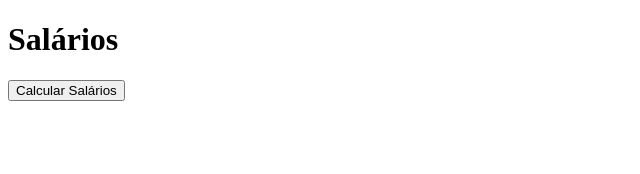
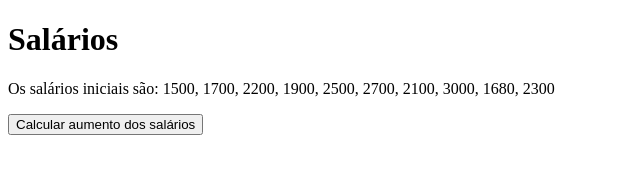
Before and after one commit to MirellaRossi/Cp-js, a plain HTML site: page index.html in a window 1280 px wide. Shown: the whole page, without its empty margins (0-640 px from the left). Drawn offline with Linux system fonts and the light colour scheme.

Commit message:
alteração dos textos

```diff
--- a/index.html
+++ b/index.html
@@ -8,8 +8,9 @@
 </head>
 <body>
     <h1>Salários </h1>
+    <p>Os salários iniciais são: 1500, 1700, 2200, 1900, 2500, 2700, 2100, 3000, 1680, 2300</p>
     <div>
-        <button id="calculo">Calcular Salários</button>
+        <button id="calculo">Calcular aumento dos salários</button>
     </div>
     <div id="resultado"></div>
 </body>
--- a/js/script.js
+++ b/js/script.js
@@ -1,6 +1,6 @@
 const calcularbot = document.getElementById("calculo");
 const resultadobot = document.getElementById("resultado");
-
+//Evento para calcular o aumenbto do salário quando clicar no botão
 calcularbot.addEventListener("click", () => {
     const salario = [1500, 1700, 2200, 1900, 2500, 2700, 2100, 3000, 1680, 2300];
 //Criação da váriavel a qual o aumento será atribuido
@@ -20,7 +20,7 @@ calcularbot.addEventListener("click", () => {
 
 //A partir do  do resultado do cálculo, usamos o inner.html para mostrar ao usuário os tópicos acima
     resultadobot.innerHTML = `
-        <p>Salários Atualizados: ${(salarioN)}</p>
+        <p>Salários Atualizados em 10% quando maiores que R$2000 e em 15% quando menores ou iguais a R$2000: ${(salarioN)}</p>
         <p>Salários Superiores a 2500: ${(SDQ)}</p>
         <p>Soma dos Salários Superiores a 2500: ${soma}</p>
     `;
```
